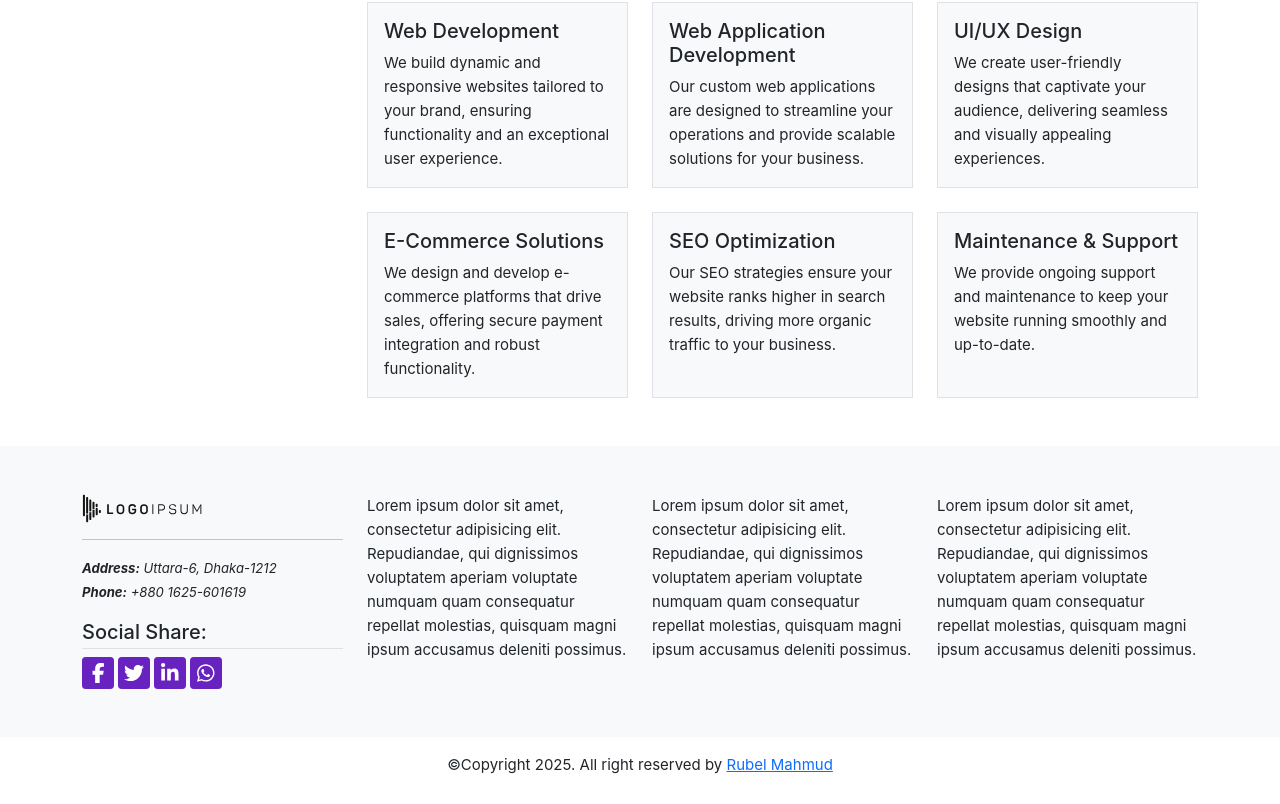
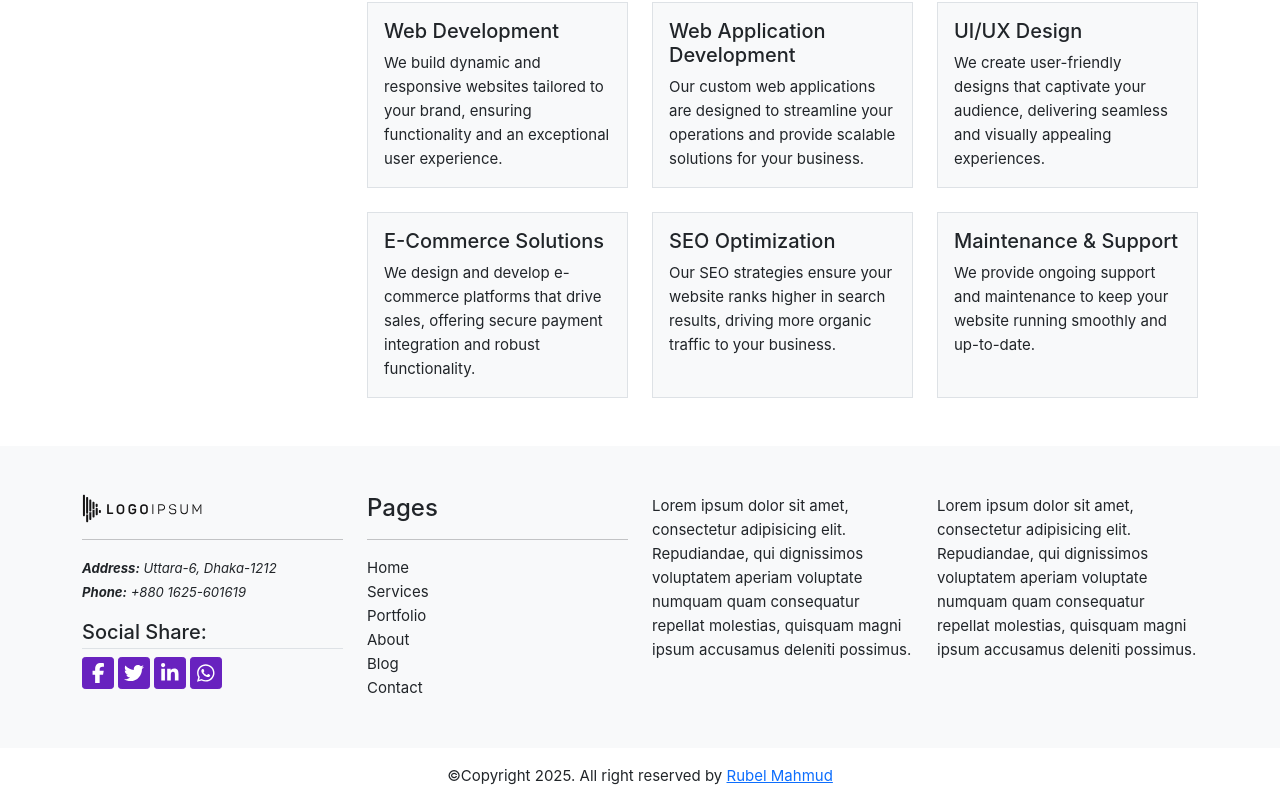
Before and after one commit to vxlrubel/view, a Vue app: page / in a window 1280 px wide. Shown: the part 1150-1954 px from the top of the page. Built offline with nearby package versions, Linux system fonts and the light colour scheme.

Commit message:
inlcude pagelist component in footer section.

```diff
--- a/src/components/Footer.vue
+++ b/src/components/Footer.vue
@@ -5,7 +5,7 @@
         <div class="container">
           <div class="row">
             <div class="col-sm-6 col-lg-3">
-              <RouterLink to="/" class="footer-logo d-inline-block">
+              <RouterLink to="/" class="footer-logo d-inline-block user-select-none">
                 <img alt="Vue logo" class="img-fluid" src="@/assets/logo.svg" />
               </RouterLink>
               <hr>
@@ -17,7 +17,9 @@
               <SocialShare />
             </div>
             <div class="col-sm-6 col-lg-3">
-              <p>Lorem ipsum dolor sit amet, consectetur adipisicing elit. Repudiandae, qui dignissimos voluptatem aperiam voluptate numquam quam consequatur repellat molestias, quisquam magni ipsum accusamus deleniti possimus.</p>
+              <h3 class="fs-4 text-capitalize user-select-none">Pages</h3>
+              <hr>
+              <FooterPageList />
             </div>
             <div class="col-sm-6 col-lg-3">
               <p>Lorem ipsum dolor sit amet, consectetur adipisicing elit. Repudiandae, qui dignissimos voluptatem aperiam voluptate numquam quam consequatur repellat molestias, quisquam magni ipsum accusamus deleniti possimus.</p>
@@ -42,6 +44,7 @@
 <script setup>
   import { RouterLink } from 'vue-router';
   import SocialShare from '@/components/SocialShare.vue'
+  import FooterPageList from '@/components/FooterPageList.vue'
 </script>
 
 <style lang="scss" scoped>
```
